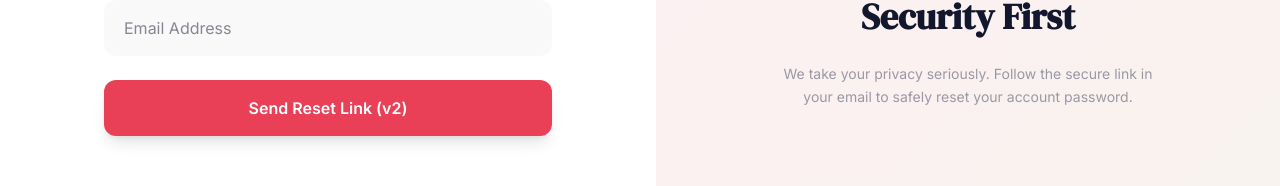
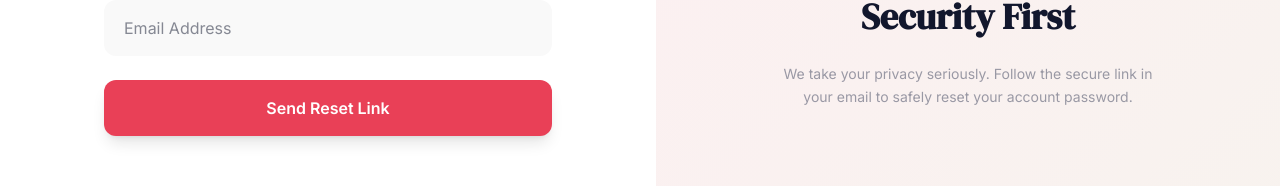
Before and after one commit to probabilix/datingapp, a React (Vite) app: page /forgot-password in a window 1280 px wide. Shown: the part 417-603 px from the top of the page. Built offline with nearby package versions, Linux system fonts and the light colour scheme; no server answers.

Commit message:
style: revert v2 label on reset button

```diff
--- a/src/pages/ForgotPasswordPage.tsx
+++ b/src/pages/ForgotPasswordPage.tsx
@@ -77,7 +77,7 @@ const ForgotPasswordPage: React.FC = () => {
                 {isLoading ? (
                   <span className="w-5 h-5 border-2 border-white/30 border-t-white rounded-full animate-spin" />
                 ) : (
-                  "Send Reset Link (v2)"
+                  "Send Reset Link"
                 )}
               </button>
             </form>
```
